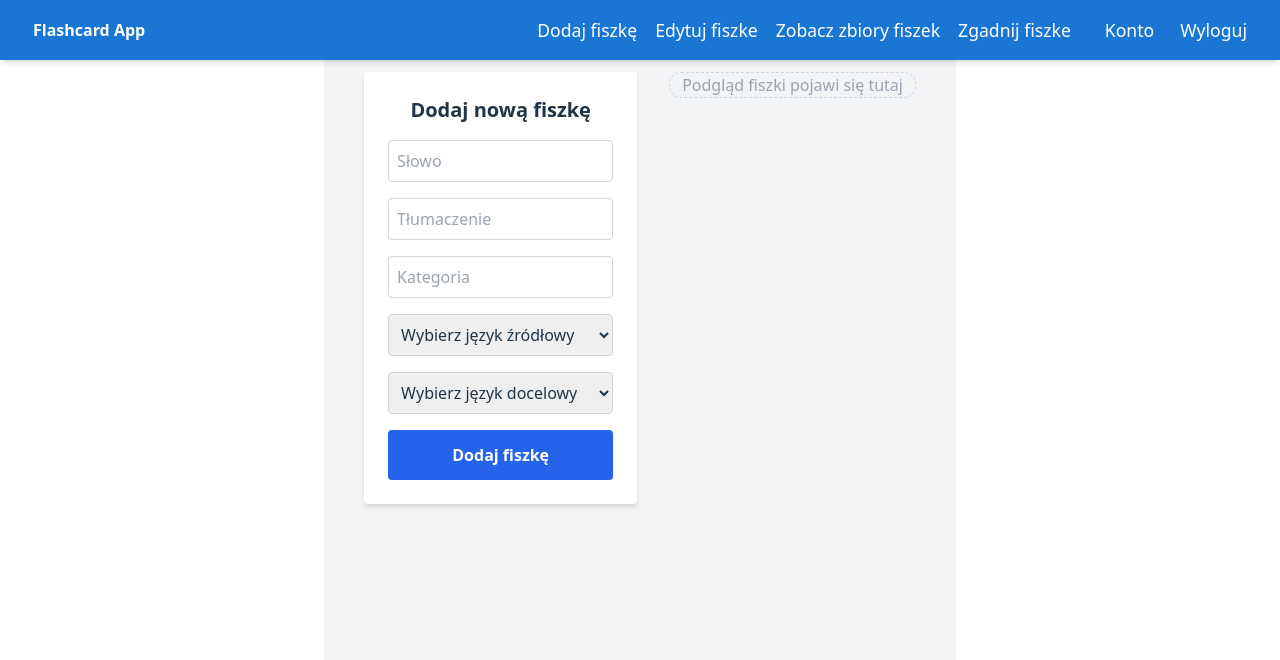
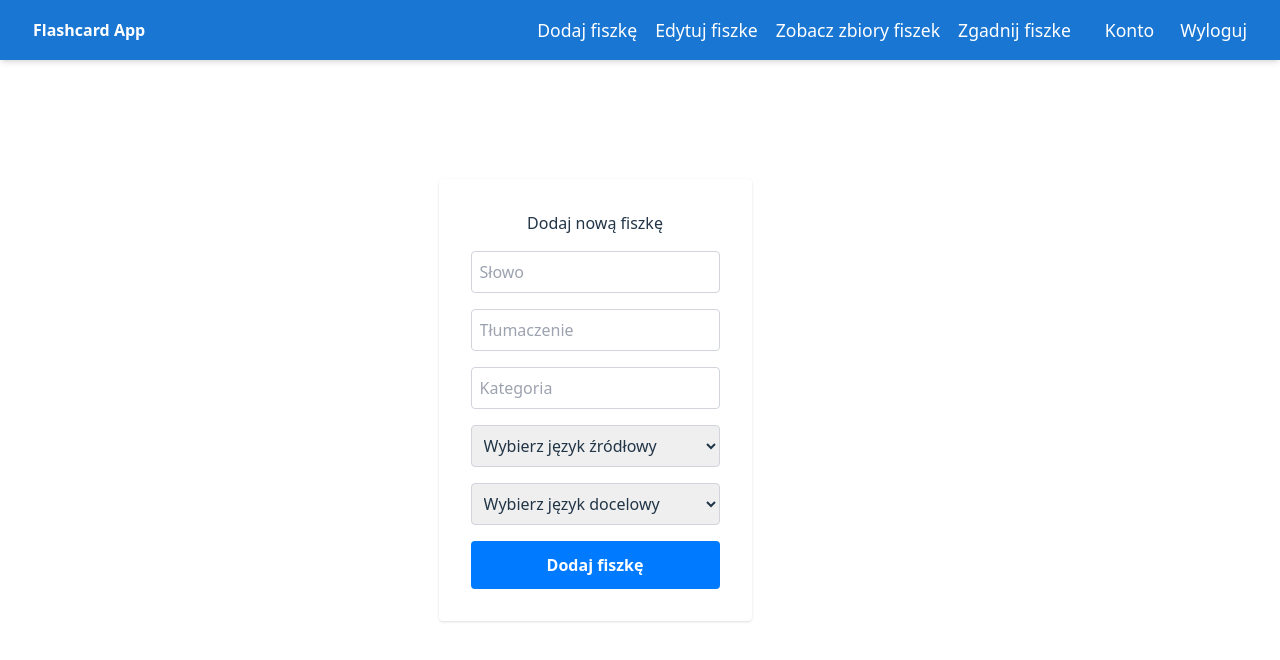
Before and after one commit to Kd125110/Flashcard-app, a React (Vite) app in the folder apps/client/: page /add-flashcard in a window 1280 px wide. Shown: the top 660 px of the page. Built offline with nearby package versions, Linux system fonts and the light colour scheme.

Commit message:
Deleted one line which I forgot to delete before

```diff
--- a/apps/client/src/pages/AddFlashcardPage.tsx
+++ b/apps/client/src/pages/AddFlashcardPage.tsx
@@ -9,6 +9,8 @@ interface FlashcardData {
   sourceLang: string;
   targetLang: string;
 }
+
+
 
 const AddFlashcardPage: React.FC = () => {
   const [question, setQuestion] = useState('');
@@ -24,21 +26,19 @@ const AddFlashcardPage: React.FC = () => {
     setMessage('');
 
     const allowedPairs = [
-      ['Polish', 'English'],
-      ['English', 'Polish'],
-      ['Polish', 'German'],
-      ['German', 'Polish'],
-    ];
+  ["Polish", "English"],
+  ["English","Polish"],
+  ["Polish","German"],
+  ["German","Polish"]
+]
 
   const isValidPair = allowedPairs.some(
     ([src, tgt]) => src === sourceLang && tgt === targetLang
   );
-
-    if (!isValidPair) {
-      setMessage('Dozwolone są tylko pary językowe: PL-EN, EN-PL, PL-DE, DE-PL');
+  if(!isValidPair){
+    setMessage("Dozwolone są tylko pary językowe: PL-EN, EN-PL, PL-DE, DE-PL");
     return;
   }
-
     try {
       const response = await fetch('http://localhost:3001/flashcards/add', {
         method: 'POST',
@@ -47,11 +47,8 @@ const AddFlashcardPage: React.FC = () => {
       });
 
       if (response.ok) {
-        const newCard = { question, answer, category, sourceLang, targetLang };
-        setFlashcards(prev => [...prev, newCard]);
         setMessage('Dodano fiszkę!');
-
-        // Clear form fields
+        setFlashcards(prev => [...prev, { question, answer, category, sourceLang, targetLang }]);
         setQuestion('');
         setAnswer('');
         setCategory('');
@@ -66,19 +63,15 @@ const AddFlashcardPage: React.FC = () => {
   };
 
   return (
-    <div className="min-h-screen bg-gray-100 p-4 flex flex-col items-center">
+    <div className="flashcard-layout">
       <Navbar />
-
-      <div className="flex flex-col lg:flex-row items-start justify-center gap-8 p-6 w-full">
-        {/* Form Section */}
       <form
         onSubmit={handleSubmit}
-          className="bg-white p-6 rounded shadow-md w-full max-w-md flex flex-col gap-4"
+        className='bg-white p-8 rounded shadow min-w-[300px] flex flex-col gap-4'
       >
-          <h2 className="text-xl font-semibold">Dodaj nową fiszkę</h2>
-
+        <h2>Dodaj nową fiszkę</h2>
         <input
-            className="w-full p-2 border border-gray-300 rounded text-base"
+          className="p-2 border border-gray-300 rounded text-base"
           type="text"
           placeholder="Słowo"
           value={question}
@@ -86,7 +79,7 @@ const AddFlashcardPage: React.FC = () => {
           required
         />
         <input
-            className="w-full p-2 border border-gray-300 rounded text-base"
+          className="p-2 border border-gray-300 rounded text-base"
           type="text"
           placeholder="Tłumaczenie"
           value={answer}
@@ -94,65 +87,49 @@ const AddFlashcardPage: React.FC = () => {
           required
         />
         <input
-            className="w-full p-2 border border-gray-300 rounded text-base"
+          className="p-2 border border-gray-300 rounded text-base"
           type="text"
           placeholder="Kategoria"
           value={category}
           onChange={e => setCategory(e.target.value)}
           required
         />
-
        <select
-            className="w-full p-2 border border-gray-300 rounded text-base"
+          className="p-2 border border-gray-300 rounded text-base"
           value={sourceLang}
           onChange={e => setSourceLang(e.target.value)}
-            required
-          >
+          required>
           <option value="">Wybierz język źródłowy</option>
           <option value="Polish">Polski</option>
           <option value="English">Angielski</option>
           <option value="German">Niemiecki</option>
        </select>
-
        <select
-            className="w-full p-2 border border-gray-300 rounded text-base"
+          className="p-2 border border-gray-300 rounded text-base"
           value={targetLang}
           onChange={e => setTargetLang(e.target.value)}
-            required
-          >
+          required>
           <option value="">Wybierz język docelowy</option>
           <option value="Polish">Polski</option>
           <option value="English">Angielski</option>
           <option value="German">Niemiecki</option>
        </select>
-
-          <button
-            type="submit"
-            className="w-full p-3 rounded bg-blue-600 text-white font-bold hover:bg-blue-700 transition"
-          >
+        <button type="submit" className="p-3 rounded border-none bg-[#007bff] text-white font-bold cursor-pointer text-base">
           Dodaj fiszkę
         </button>
-
-          {message && <p className="text-sm text-red-600">{message}</p>}
+        {message && <p>{message}</p>}
       </form>
 
-        {/* Flashcard Preview */}
-        <div className="w-full max-w-xs sm:max-w-sm md:max-w-md self-center lg:self-start min-h-[200px]">
-          {flashcards.length > 0 ? (
+      <div className="flex-1 flex justify-end">
+        {flashcards.length > 0 && (
           <Flashcard
             question={flashcards[flashcards.length - 1].question}
             answer={flashcards[flashcards.length - 1].answer}
             category={flashcards[flashcards.length - 1].category}
             sourceLang={flashcards[flashcards.length - 1].sourceLang}
             targetLang={flashcards[flashcards.length - 1].targetLang}
-
           />
-          ) : (
-            <div className="w-full h-full rounded-xl border border-dashed border-gray-300 flex items-center justify-center text-gray-400">
-              Podgląd fiszki pojawi się tutaj
-            </div>
         )}
-        </div>
       </div>
     </div>
   );
```
Lines whose indentation alone changed are shown as unchanged.
